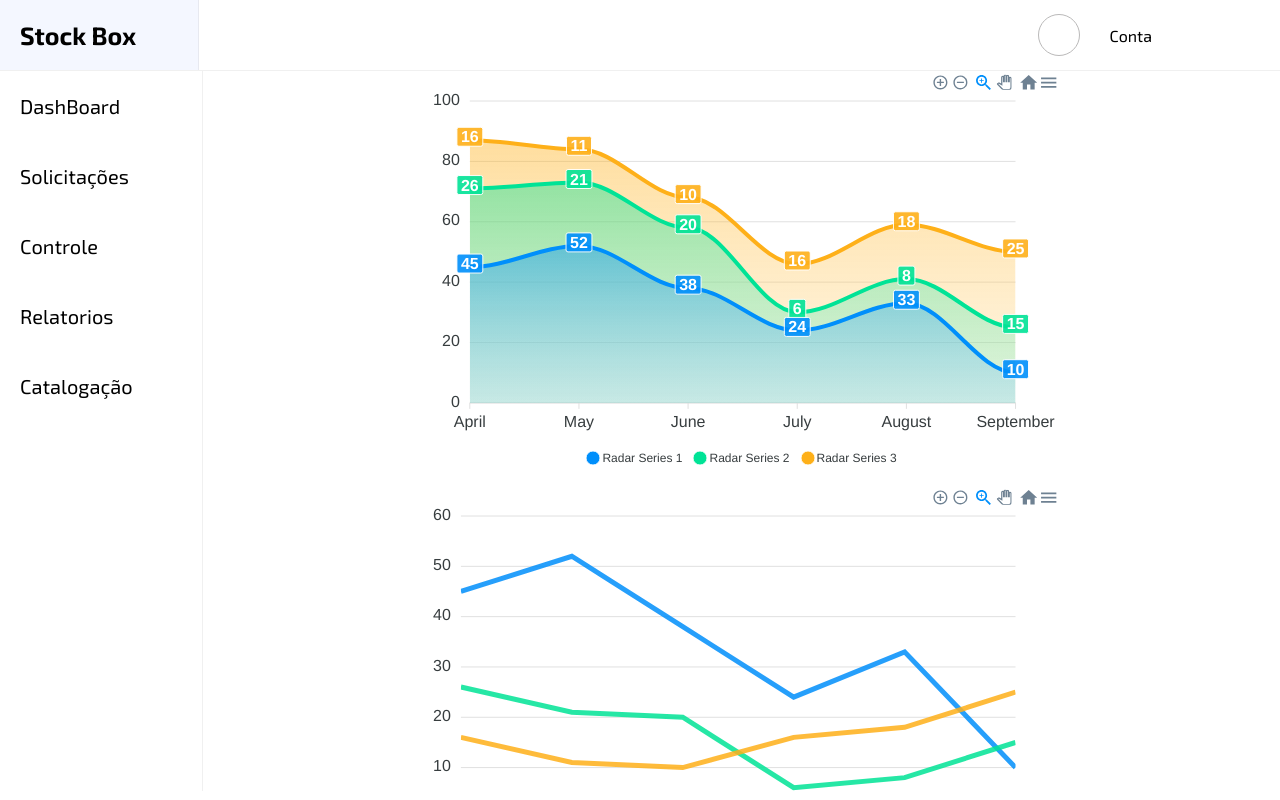
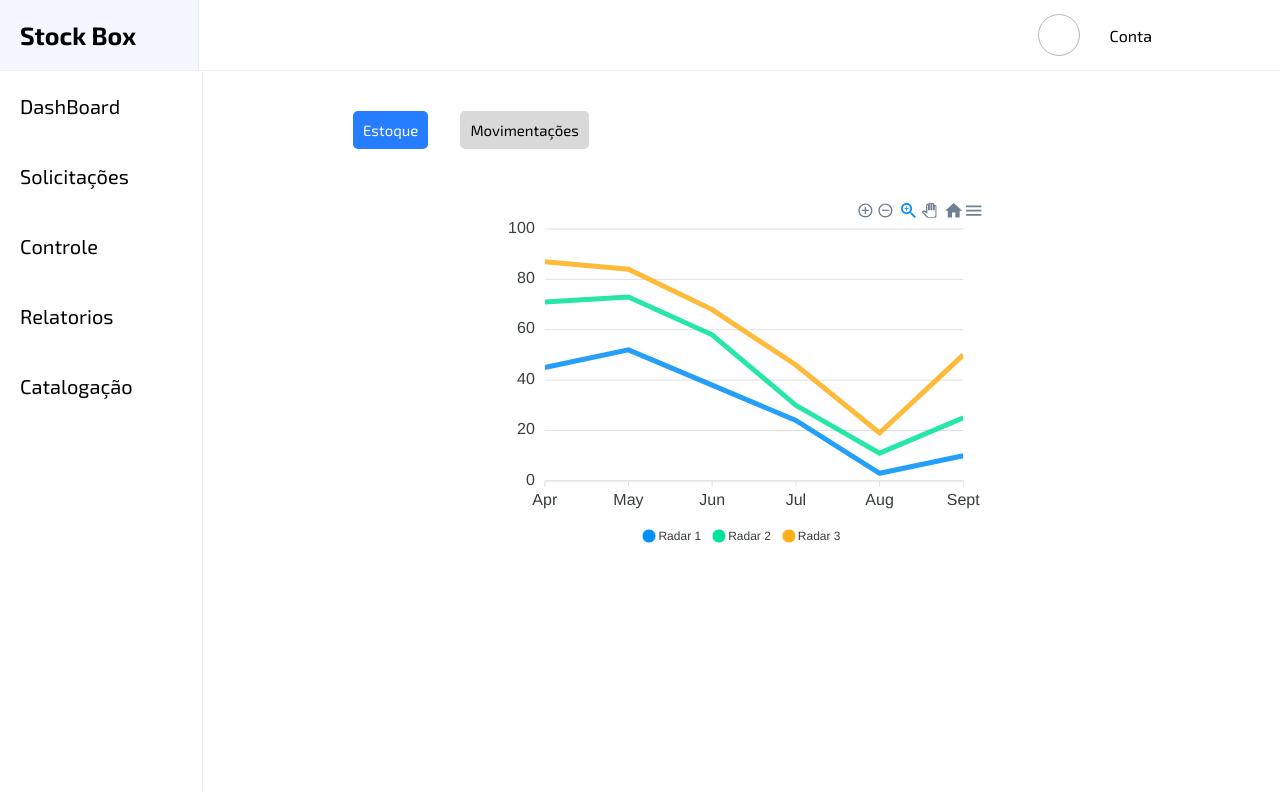
Before and after one commit to onDashCorporation/frontend, a React (Vite) app: page /dashboard in a window 1280 px wide. Built offline with nearby package versions, Linux system fonts and the light colour scheme.

Commit message:
Feat:  add a new grafic

```diff
--- a/src/pages/Dashboard/dashboard.jsx
+++ b/src/pages/Dashboard/dashboard.jsx
@@ -1,48 +1,54 @@
 import * as S from "./style";
 import Nav from "../../components/nav/nav";
 import Header from "../../components/header/header";
-import React from 'react';
+import React, {useState} from 'react';
 import Chart from 'react-apexcharts';
 const Dashboard = () => {
+
+  const [opset, setOpset] = useState(true);
+  const [chartWidth, setChartWidth] = useState("100%");
+  const [chartHeight, setchartHeight] = useState("100%");
 
  const line = {
     series: [
       {
-        name: "Radar Series 1",
-        data: [45, 52, 38, 24, 33, 10]
+        name: "Radar 1",
+        data: ["45", 52, "38", "24", "33", "10"]
       },
       {
-        name: "Radar Series 2",
+        name: "Radar  2",
         data: [26, 21, 20, 6, 8, 15]
       },
       {
-        name: "Radar Series 3",
+        name: "Radar  3",
         data: [16, 11, 10, 16, 18, 25]
       },
     ],
 
-    labels: ['April', 'May', 'June', 'July', 'August', 'September']
+    labels: ['Apr', 'May', 'Jun', 'Jul', 'Aug', 'Sept'],
+    colors:['#F44336', '#E91E63', '#9C27B0']
 
   }
  const bar = {
     series: [
       {
-        name: "Radar Series 1",
-        data: [45, 52, 38, 24, 33, 10]
+        name: "Radar  1",
+        data: [45, 52, 38, 24, 3, 10]
       },
       {
-        name: "Radar Series 2",
+        name: "Radar  2",
         data: [26, 21, 20, 6, 8, 15]
       },
       {
-        name: "Radar Series 3",
-        data: [16, 11, 10, 16, 18, 25]
+        name: "Radar  3",
+        data: [16, 11, 10, 16, 8, 25]
       },
     ],
     chart: {
       stacked: true
   },
-    labels: ['April', 'May', 'June', 'July', 'August', 'September']
+    labels: ['Apr', 'May', 'Jun', 'Jul', 'Aug', 'Sept'],
+    // colors:['#F44336', '#E91E63', '#9C27B0']
 
   }
 
@@ -52,22 +58,32 @@ const Dashboard = () => {
       <S.test>
         <Nav />
         <S.Container>
+        <S.Section>
+        <S.Option>
+                <S.Op  select={opset === true ? 'true' : undefined} onClick={() =>{setOpset(true)} }>Estoque</S.Op>
+                <S.Op select={opset === false ? 'false' : undefined} onClick={() => {setOpset(false)}}>Movimentações</S.Op>
+              </S.Option>
+        </S.Section>
           <S.LibConatiner>
-            <S.Lib>
-            <Chart options={bar} series={bar.series} type="area" height={400} width={650} />
-            </S.Lib>
-            <S.Lib>
-            <Chart options={line} series={line.series} type="line" height={400} width={650} />
-            </S.Lib>
-            <S.Lib>
-            <Chart options={bar} series={bar.series} type="area" height={400} width={650} />
-            </S.Lib>
-            <S.Lib>
-            <Chart options={line} series={line.series} type="line" height={400} width={650} />
-            </S.Lib>
+            {opset ? (<S.Lib>
+            <Chart options={bar} series={bar.series} type="line" height={chartHeight} width={chartWidth} />
+            </S.Lib>): (<S.Lib>
+          <Chart options={line} series={line.series} type="line" height={chartHeight} width={chartWidth} />
+          </S.Lib>)}
+
+
+
           </S.LibConatiner>
 
+          {/* <S.LibConatiner>
+          <S.Lib>
+          <Chart options={bar} series={bar.series} type="area" height={chartHeight} width={chartWidth} />
+          </S.Lib>
 
+            <S.Lib>
+            <Chart options={line} series={line.series} type="line" height={chartHeight} width={chartWidth} />
+            </S.Lib>
+          </S.LibConatiner> */}
         </S.Container>
       </S.test>
     </S.Content>
--- a/src/pages/Dashboard/style.jsx
+++ b/src/pages/Dashboard/style.jsx
@@ -13,25 +13,50 @@ export const Container = styled.div`
   width: 100%;
   height: 90vh;
   flex-direction: column;
-  gap: 20px;
   justify-content: center;
   align-items: center;
 
 `;
 
 export const LibConatiner = styled.div`
+margin-top: 50px;
 display: flex;
-flex-wrap: wrap;
 flex-direction: row;
-/* gap: 20px; */
 justify-content: space-around;
   width: 100%;
-  height: 700px;
+
 
 `;
 export const Lib = styled.div`
-
-/* width: ; */
-/* height: 800px; */
+height: 350px;
+width: 500px ;
 
 `;
+export const Section = styled.div`
+  display: flex;
+  flex-direction: column;
+  margin-top: 40px;
+  width: 90%;
+  gap: 20px;
+`;
+export const Option = styled.div`
+margin-left: 150PX;
+  display: flex;
+  flex-direction: row;
+  gap: 32px;
+`;
+export const Op = styled.button`
+  font-size: 15px;
+  padding: 10px;
+  border-radius: 5px;
+  background-color: #d9d9d9;
+  cursor: pointer;
+  background-color: ${(props) =>
+    props.select === "true" || props.select === "false"
+      ? "#277DFF"
+      : "#d9d9d9"};
+  color: ${(props) =>
+    props.select === "true" || props.select === "false"
+      ? "#ffffff"
+      : "#000000"};
+`;
```
